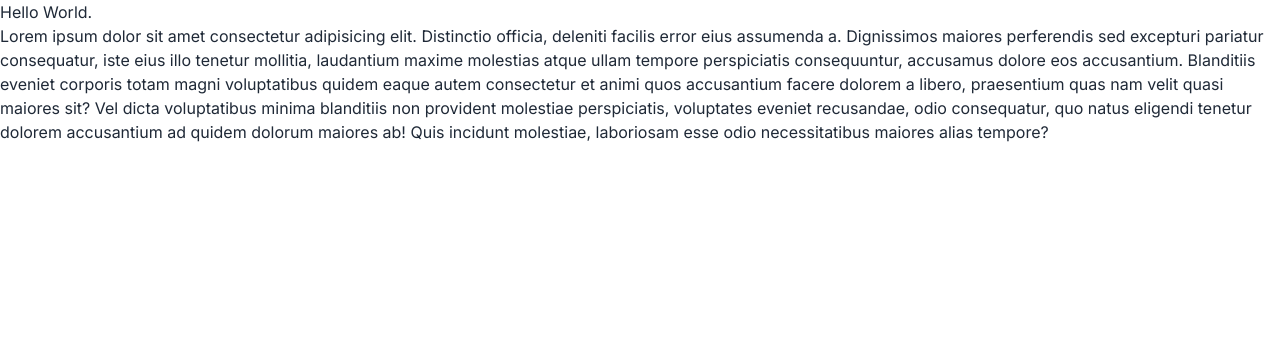
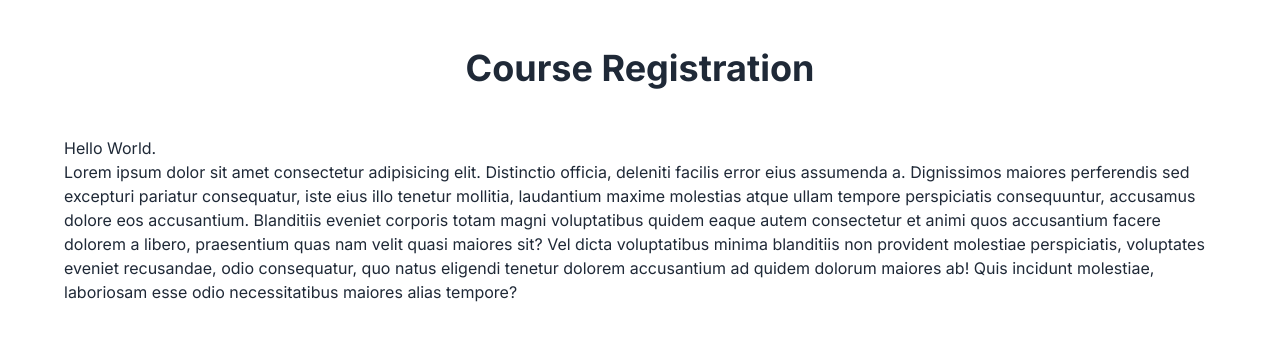
Before and after one commit to AsibHasanRiyad/course-registration, a React (Vite) app: page / in a window 1280 px wide. Shown: the top 340 px of the page. Built offline with nearby package versions, Linux system fonts and the light colour scheme.

Commit message:
header section and main body margin addeded

```diff
--- a/index.html
+++ b/index.html
@@ -2,9 +2,9 @@
 <html lang="en">
   <head>
     <meta charset="UTF-8" />
-    <link rel="icon" type="image/svg+xml" href="/vite.svg" />
+    <link rel="shortcut icon" href="https://i.ibb.co/mq1gjgt/registration.png" type="image/x-icon">
     <meta name="viewport" content="width=device-width, initial-scale=1.0" />
-    <title>Vite + React</title>
+    <title>Course Registration</title>
     <style>
       @import url('https://fonts.googleapis.com/css2?family=Inter:wght@400;500;600;700&display=swap');
     </style>
--- a/src/App.jsx
+++ b/src/App.jsx
@@ -1,12 +1,14 @@
 import './App.css'
+import Header from './components/Header/Header'
 import Home from './components/Home/Home'
 
 function App() {
 
   return (
-    <>
+    <div className=' mx-16'>
+      <Header></Header>
       <Home></Home>
-    </>
+    </div>
   )
 }
 
--- a/src/components/Header/Header.jsx
+++ b/src/components/Header/Header.jsx
@@ -1,7 +1,7 @@
 const Header = () => {
     return (
-        <div>
-            <h1>Course Registration</h1>
+        <div className=" text-center py-12">
+            <h1 className=" text-4xl font-bold">Course Registration</h1>
         </div>
     );
 };
```
Also changed, not shown: public/data.json (+23 -20 lines).
